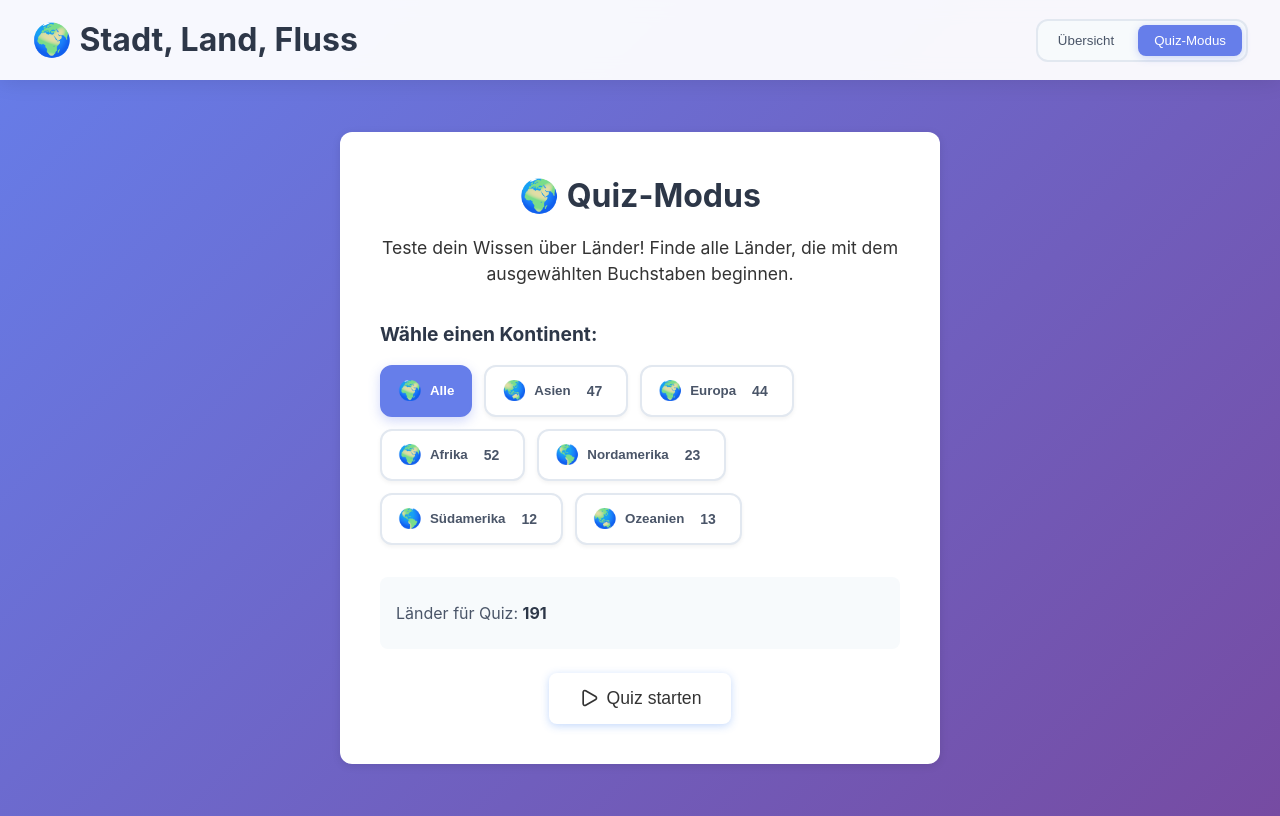
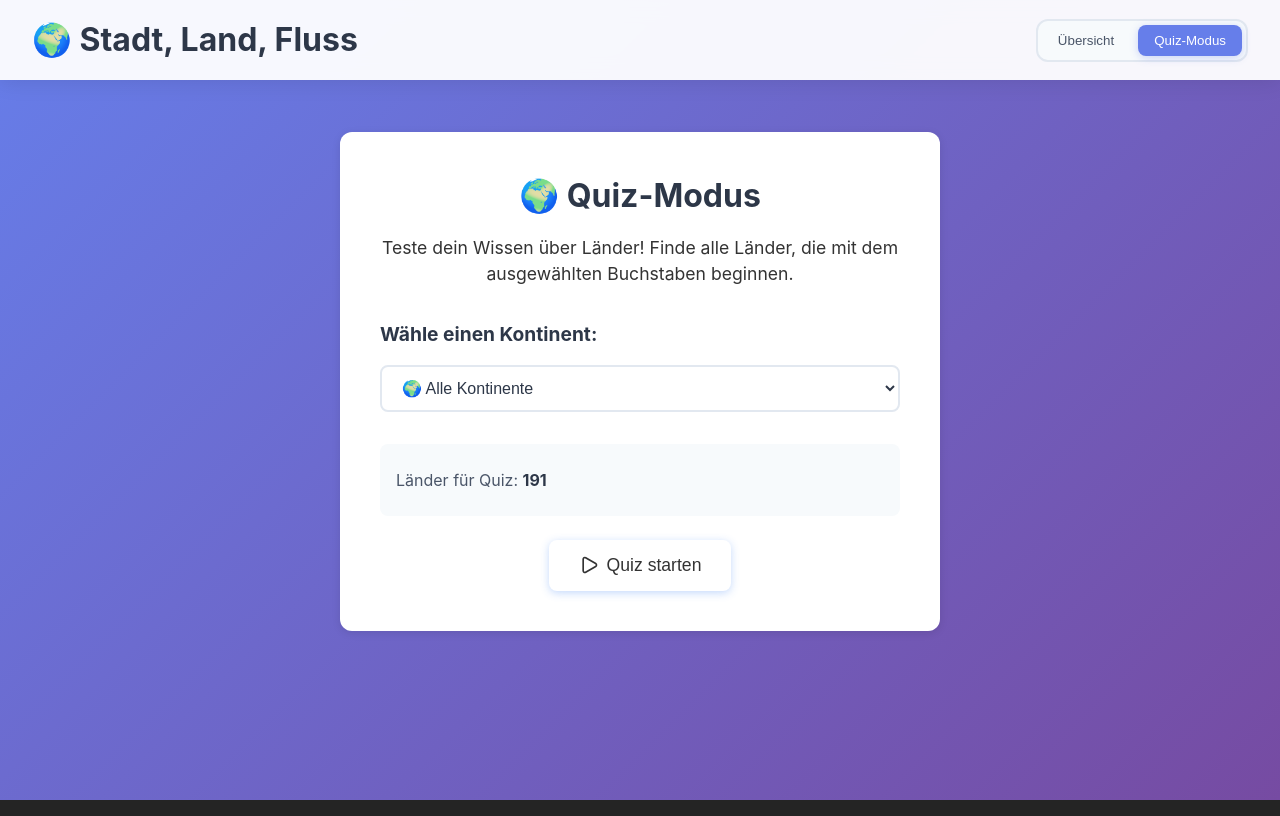
Before and after one commit to anne-tanne/stadt-land-fluss, a React (Vite) app: page / in a window 1280 px wide. Both pictures are taken after a click on the button "Quiz-Modus". Built offline with nearby package versions, Linux system fonts and the light colour scheme.

Commit message:
Replace continent selection with dropdown menu and add Amerikas option

```diff
--- a/src/App.css
+++ b/src/App.css
@@ -1071,6 +1071,33 @@ h2 {
   font-size: 1.2rem;
 }
 
+.continent-dropdown {
+  width: 100%;
+  padding: 0.75rem 1rem;
+  border: 2px solid #e2e8f0;
+  border-radius: 8px;
+  background: white;
+  font-size: 1rem;
+  color: #2d3748;
+  cursor: pointer;
+  transition: all 0.2s ease;
+}
+
+.continent-dropdown:hover {
+  border-color: #667eea;
+}
+
+.continent-dropdown:focus {
+  outline: none;
+  border-color: #667eea;
+  box-shadow: 0 0 0 3px rgba(102, 126, 234, 0.1);
+}
+
+.continent-dropdown option {
+  padding: 0.5rem;
+  font-size: 1rem;
+}
+
 .quiz-info {
   background: #f7fafc;
   border-radius: 8px;
--- a/src/components/QuizMode.tsx
+++ b/src/components/QuizMode.tsx
@@ -2,7 +2,6 @@ import { useState, useEffect, useRef } from 'react'
 import type { Country } from '../types'
 import { Check, RotateCcw, Target, Play, Home } from 'lucide-react'
 import { useTranslation } from '../translations'
-import ContinentNav from './ContinentNav'
 
 interface QuizModeProps {
   countries: Country[]
@@ -50,10 +49,21 @@ const QuizMode = ({ countries, onCountryLearned }: QuizModeProps) => {
     if (selectedContinent === 'Alle') {
       return countries
     }
+    if (selectedContinent === 'Amerikas') {
+      return countries.filter(country =>
+        country.continent === 'Nordamerika' || country.continent === 'Südamerika'
+      )
+    }
     return countries.filter(country => country.continent === selectedContinent)
   }
 
   const filteredCountries = getFilteredCountries()
+
+  // Get available continents for dropdown
+  const getAvailableContinents = () => {
+    const continents = ['Alle', 'Amerikas', ...Array.from(new Set(countries.map(country => country.continent)))]
+    return continents
+  }
 
   // Load saved progress and session on component mount
   useEffect(() => {
@@ -573,11 +583,25 @@ const QuizMode = ({ countries, onCountryLearned }: QuizModeProps) => {
 
           <div className="continent-selection">
             <h3>Wähle einen Kontinent:</h3>
-            <ContinentNav
-              selectedContinent={selectedContinent}
-              onContinentSelect={setSelectedContinent}
-              countries={countries}
-            />
+            <select
+              value={selectedContinent}
+              onChange={(e) => setSelectedContinent(e.target.value)}
+              className="continent-dropdown"
+            >
+              {getAvailableContinents().map(continent => (
+                <option key={continent} value={continent}>
+                  {continent === 'Alle' ? '🌍 Alle Kontinente' :
+                   continent === 'Amerikas' ? '🌎 Amerikas (Nord & Süd)' :
+                   continent === 'Afrika' ? '🌍 Afrika' :
+                   continent === 'Asien' ? '🌏 Asien' :
+                   continent === 'Europa' ? '🌍 Europa' :
+                   continent === 'Nordamerika' ? '🌎 Nordamerika' :
+                   continent === 'Südamerika' ? '🌎 Südamerika' :
+                   continent === 'Ozeanien' ? '🌏 Ozeanien' :
+                   continent}
+                </option>
+              ))}
+            </select>
           </div>
 
           <div className="quiz-info">
```
